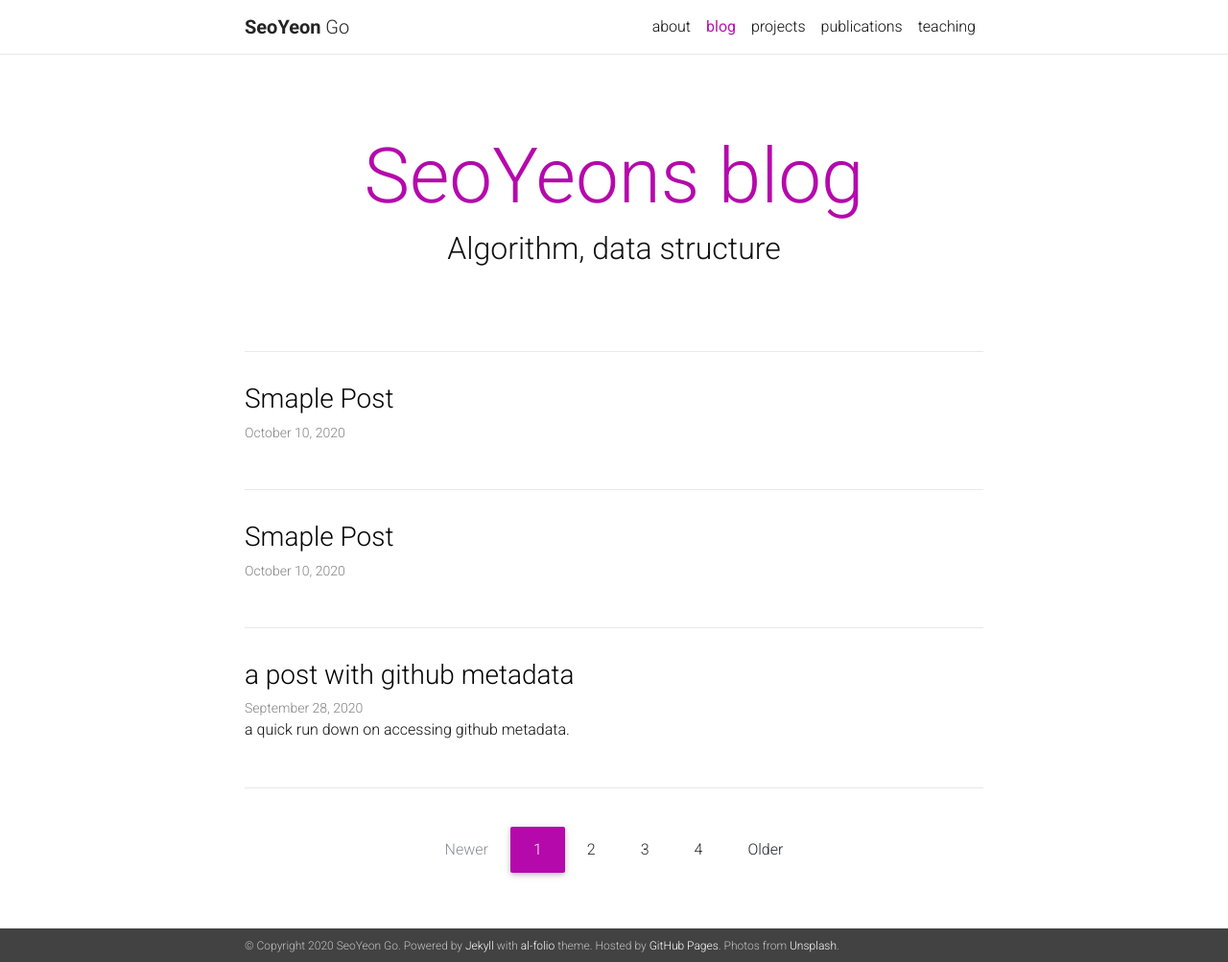
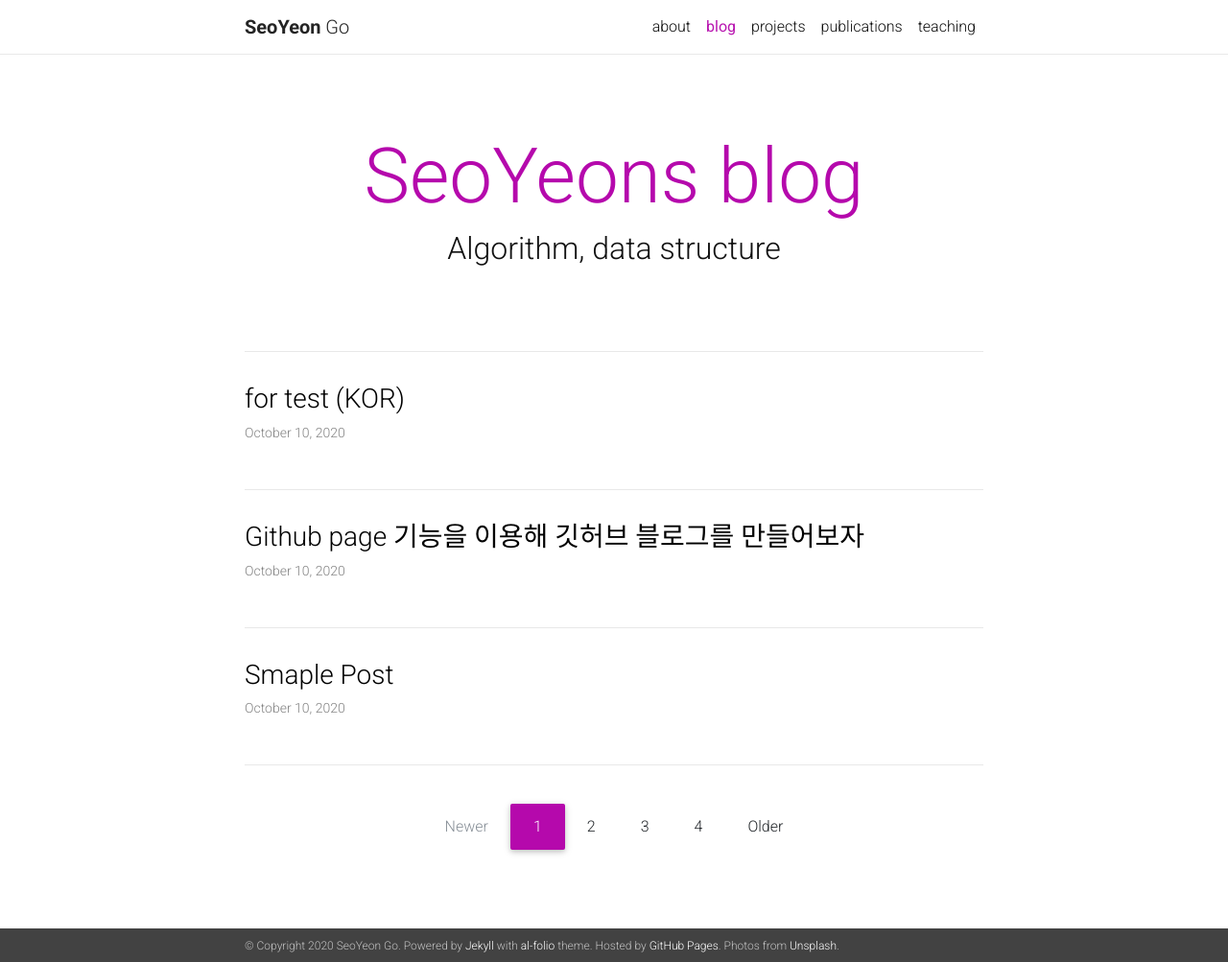
Before and after one commit to SEOYEONGO/SEOYEONGO.github.io, a Jekyll site: the page built from blog/index.html, in a window 1280 px wide and 1003 px high. Shown: the whole window at 96% size. Built offline with Jekyll 4.4.1, drawn with Linux system fonts in a browser that asks for light colours; nearby versions of some CDN libraries; the list of posts is cut into pages by our own code; a style sheet for code colours, icons or effects is not loaded; some of the changed lines change nothing that is shown.

Commit message:
edit and upload : new post

```diff
--- /dev/null
+++ b/_posts/2020-10-10-githubblog.md
@@ -0,0 +1,353 @@
+---
+layout: post
+title: Github page 기능을 이용해 깃허브 블로그를 만들어보자
+---
+## Github page 기능을 이용해 깃허브 블로그를 만드는 방법을 정리해보겠다.
+
+
+
+요즘엔 깃허브(블로그) 포트폴리오를 요구하는 회사가 많다고 한다.
+
+그리고 깃허브 블로그를 하나 파고 거기에 자신만의 TIL(output과 review용), 수행한 프로젝트 등을 올리는 자체가 굉장히 매력적으로 다가왔다. 그래서 깃과 깃허브를 모르는 상태에서 포폴 사이트 하나 만들자는 집념으로 공부해보았다.
+
+
+
++) https://blog.chulgil.me/how-to-make-blog-using-github/
+
+깃허브 블로그를 만들어야 하는 이유가 잘 정리되어 있다.
+
+
+
+각설하고.
+
+
+---
+### 1. GitHub Pages 기능을 사용해 보자.
+
+GitHub Pages는 깃허브의 기능 중 하나로, 이 기능을 사용하면
+
+별도의 웹 호스팅 서비스(웹 서버 기능 제공)를 사용하지 않고도 무료로 자기만의 홈페이지를 만들 수 있다.
+
+
+
+저장소에 홈페이지 파일을 올린 뒤 저장소의 주소를 그대로 홈페이지 주소로 사용할 수 있는 기능이다.
+
+-그렇기에 레포 이름이 홈페이지 주소로 이름 붙여야 한다!
+
+-이 기능을 사용하면 깃허브 저장소를 웹 서버처럼 활용할 수 있기 때문에 무료로 깃허브의 저장소를 블로그나 홈페이지 공간으로 사용할 수 있다.
+
+(Boostrap 또한 GitHub Pages를 사용해 만든 홈페이지이다.)
+
+
+---
+### 2. 사용자와 프로젝트를 위한 페이지
++ 사용자 페이지
+
+사용자 페이지는 페이지만을 위한 특별한 저장소에 저장한다. 이 저장소의 이름은 계정 이름을 사용한다. 만약 계정이 dogfeet라면 이 조직을 위한 저장소의 이름은 **dogfeet/dogfeet.github.io** 이 된다.
+
+저장소의 이름은 반드시 **username/username.github.com**의 구조를 가진다.
+master 브랜치의 내용이 곧 페이지에서 보이는 내용이다.
+알아둘 것: 사용자 페이지의 저장소는 반드시 그 자신의 계정 이름밖에 사용하지 못한다. 다시 말해서 joe/bob.github.com식의 저장소는 페이지로 작동하지 않는다.
+
++ 프로젝트 페이지
+
+사용자 페이지와는 다르게 프로젝트 페이지는 그 프로젝트의 저장소를 그대로 사용한다. (새로 저장소를 만들 필요 없다.) 그렇게 만들어진 페이지는 몇 가지를 제외하고 사용자 페이지와 완전히 똑같다.
+
+페이지를 만들거나 퍼블리싱 할 때에 gh-pages 브랜치를 사용한다.
+
+커스텀 도메인을 사용하지 않으면 프로젝트 페이지는 사용자 페이지의 서브 경로로 제공된다. 주소는 username.github.com/projectname의 형태를 띈다.
+
+커스텀 404 에러 페이지를 사용하려면 커스텀 도메인을 사용해야 한다. 커스텀 도메인을 사용하지 않으면 사용자 페이지의 404 에러 페이지를 사용하게 된다.
+
+* 자동으로 페이지 만들기
+
+프로젝트나 사용자의 페이지를 빠르게 만들려면 GitHub에서 제공하는 페이지 제작 도구를 이용한다.
+
+
+* 사용자 페이지
+
+사용자 페이지를 만들려면 우선 username.github.com이나 orgname.github.com이란 이름의 저장소를 만들어야 한다. 물론 여기서 username이나 orgname은 자기 자신의 github계정 이름이어야 한다. 그렇지 않으면 페이지는 만들어지지 않는다. 저장소의 admin 페이지에 가면 제작 도구를 사용할 수 있다.
+
+
+* 프로젝트 페이지
+
+모든 프로젝트 저장소에서 페이지를 만들고 퍼블리싱 할 수 있다. 하지만 주의할 것은 비공개 저장소에서 만든 페이지는 공개 페이지가 된다. (비공개 페이지를 만들 수 없다.)
+
+
+* 수동으로 페이지 만들기
+쉽게 하는 방법에는 오픈소스를 포크해서 수정하거나 (jekyll 이용) / 오픈 소스를 클론해서 수정하는 방법이 있다.
+
+
+여기서는 오픈 소스를 클론해서 수정하는 방법으로 설명하겠다.
+
+---
+### 3. Jekyll과 페이지
+
+일반적인 HTML 컨텐츠를 지원하는 차원에서 GitHub의 페이지는 Jekyll을 지원한다.  Jekyll은 여러(특히 마크다운) 형태의 텍스트와 테마를 소스로 하여 정적 HTML 웹사이트를 제너레이트하는 툴이다. Ruby 스크립트로 만들어져 있으나, 블로그를 만드는 데에는 루비를 전혀 몰라도 된다. 워드프레스를 사용하여 블로그를 만드는 노력이면 워드프레스보다 훨씬 더 빠르고 보안에도 뛰어난 블로그를 깃허브에 무료로 만들 수 있고, 별도의 페이지를 만들기도 쉽다. 또한, HTML과 CSS에 대한 약간의 지식만 있으면 페이지는 물론 각 포스트마다 다른 레이아웃을 줄 수도 있다.
+
+
+**Jekyll 사용하기**
+
+GitHub의 모든 페이지는 Jekyll로 돌아간다. 일반 HTML 파일 또한 유효한 Jekyll 사이트이기 때문에 이미 가지고 있던 HTML 파일들을 수정하지 않아도 된다. 그냥 전부 HTML 파일이면 괜찮다. README에 Jekyll의 기능들과 그 사용법이 적혀있다.
+
+
+**Jekyll 설정하기**
+
+_config.yml 파일에 Jekyll의 대부분의 설정이 다 들어있다.
+
+_config.yml 파일에 들어가서 name과 description, footer links의 url 부분은 꼭 수정하도록 하자.
+
+
+
+
+
+// 배포에 대한 부분 설명 추가.
+
+
+
+**Troubleshooting**
+
+사이트를 GitHub에 푸시 후에도 Jekyll 사이트가 보이지 않는다면 Jekyll을 로컬에서 돌려보면 여러 오류를 잡을 수 있다. 이 기능을 위해 GitHub에서 사용하는 것과 같은 버전의 Jekyll을 사용하길 바란다.
+
+
+GitHub의 페이지 서버는 Jekyll 버전 0.11.0, Liquid 버전 2.2.2를 사용하고 다음 명령어로 실행을 시킨다.
+
+
+`$ jekyll --pygments --no-lsi --safe`
+
+
+만약 GitHub에 푸시하고도 페이지가 만들어지지 않으면 '페이지가 안 보여요'가이드를 보라.
+
+
+- Jekyll 끄기
+
+Jekyll을 그만 사용하려면 저장소의 루트에 .nojekyll이란 이름의 파일을 만들고 푸시하기만 하면 된다.
+
+
+---
+### 4. 페이지에 커스텀 도메인을 설정해보자.
+
+GitHub의 페이지에 사용자가 지정하는 도메인 이름을 설정해줄 수 있다.
+
+
+
+페이지에 커스컴 도메인을 설정하고 싶다면
+
+아래 두 개 사이트를 가입하자.
+
+![가비아](www.gabia.com)
+
+![dnszi](www.dnszi.com)
+
+* 맨 아래 사이트는 깃허브 블로그에 댓글을 달 수 있는 기능을 추가할 수 있는 사이트이다.
+![디스큐스](www.disqus.com)
+
+
+* Let's Go!
+
+* 4-0. 위의 사이트를 모두 가입하시오.
+
+* 4-1. 도메인을 구매하자.
+
+도메인 구입부터(가비아 사이트에서) 찬찬히 해보자.
+
+(도메인은 가비아 말고도 freenom, whois, 카페24 등에서 살 수 있다.) - 이것이 웹호스팅 서비스임.
+
+
+- DNSZI 사이트는 도메인 네임서버이다.
+
+> 도메인 네임서버란?
+
+>> 네임서버(Name server)는 바로 이 도메인 이름과 IP의 상호변환을 가능하게 해주는 서버입니다.
+
+
+>> 컴퓨터는 Internet Protocol(IP)라고 불리는 일련의 숫자들을 통해 인터넷 주소를 인식하게 됩니다.
+하지만 이러한 숫자는 사람이 기억하고 사용하기가 어렵기 때문에 단어와 숫자의 조합을 사용하여 사용자들이 보다 쉽게 이용할 수 있는 도메인 이름이 생기게 되었습니다.
+
+
+>> 네임서버(Name server)는 바로 이 도메인 이름과 IP의 상호변환을 가능하게 해주는 서버입니다.
+
+
+>> 대부분의 도메인 이름은 2개의 네임서버를 갖게 되는데, 이는 두개의 네임서버가 서로 병렬적으로 동작하면서 네임서비스를 보다 안정적으로 연결되도록 합니다. 네임서버는 도메인과 IP를 연결 시켜주는 역할을 합니다.
+
+
+>> 원래 모든 인터넷 주소는 위와같이 숫자로 이루어진 IP주소로 되어있습니다. 하지만 그와 같이 숫자로 된 주소는 복잡하고 기억하기가 어렵기 때문에 간단히 표기 할 수 있는 도메인(Domain)이 주소 역할을 할 수 있게끔 규약이 생긴것 이고, 해당 홈페이지의 고유 주소인 IP를 도메인으로 변환, 연결시켜주는 기능이 담긴것이 네임서버 입니다.
+
+
+>> 때문에 아무리 도메인을 등록하였다 하더라도 네임서버에 해당 도메인이 어떤 IP로 연결되었는가 하는 정보가 없다면 그 도메인으로 어떤 주소로도 접속이 되지 않으며, [페이지를 표시할 수 없습니다]라는 메시지를 보여주게 됩니다.
+
+
+
+| 가비아에 가입.로그인하고 상단의 도메인 메뉴를 눌러 원하는 도메인을 고르자. |
+
+단, 우리는 깃허브 블로그를 만들 것이니 계정이름.원하는 도메인 이런 식으로 검색해야 한다. - 주의하자.
+
+어떤 도메인이 있는지 몰라도 괜찮다. 일단 .com이라도 입력하면 아래에 여러개가 더뜬다.
+
+seoyeongo.site   (1년에 1900원)  // 외국에서 돌리는 서버인듯.
+
+seoyeongo.shop  (1년에 500원)
+
+seoyeongo.me (1년에 6000원)   // 포폴 사이트 도메인으로 많이 쓴다.
+
+seoyeongo.io  // 포폴 사이트 도메인으로 많이 쓴다.
+
+seoyeongo.co.kr (1년에 13,500원)
+
+이런 식이다.
+
+
+골랐으면 구매하자. 우측 상단의 [ My 가비아 ] - [ 서비스 관리 ]  순으로 클릭하고
+
+스크롤을 내리면 구매한 도메인이 하나 뜰 것이다. 맨 우측에 보이는 [ 관리툴 ] 을 누르자.
+
+그러면 네임서버가 1차, 2차, 3차, 4차 이런식으로 보일 것이다. (공백 상태)
+
+여기에 우리는 우리의 네임서버를 추가해줄 것이다.
+
+
+
+네임서버가 어디있느냐, 바로 dnszi 사이트에 있다. 여기에 가입했다면 자신의 네임서버가 생긴다.
+
+2차까지 밖에 안보일테지만 커서를 올리면 5차까지 보일 것이다.
+
+이것을 고대로 가비아 사이트의 네임서버에 복붙해주자.
+
+5차까지 생성해서 추가해주자.
+
+
+
+자신이 구매한 도메인을 복붙해서 가지고 오자.
+
+이제 가비아는 닫아도 된다.
+
+
+
+* 4-2. 구매한 도메인의  DNS을 세팅하자.
+이는 네임서버 제공 사이트에서 이루어진다.
+
+모든 도메인 네임서버에서는 구입한 도메인을 특정 IP주소로 연결해 주는 기능이 있다.
+우리는 구매한 도메인을 Github Pages IP로 연결해줘야 한다.
+
+dnszi에 가입.로그인 하면 왼쪽 상단에 보이는 [ 도메인 추가 ] 버튼을 누른다.
+
+가비아에서 구매하고 복사한 도메인 주소를 여기에 붙여넣기 한다. 그후 [ 추가완료 ] 를 누른다.
+
+그러면 도메인 목록에 방금 추가한 도메인 주소가 뜰 것이다. 떠있는 [ 도메인 명 ] 을 클릭하라.
+
+
+
+호스트IP 관리(A레코드)
+CNAME 관리(별명)
+....
+TTL 관리(Time To Live)
+이런 식으로 떠있을 것이다.
+
+  - 1. A 레코트 설정
+    [ 호스트 IP 관리 (A레코드) ] 를 클릭하면,  A레코드/ IP 주소 / DDNS 설정 / 관리메모 이렇게 뜰 것이다.
+    | 빈칸 | A레코드| 요런 식으로 되어 있을 건데 빈칸 그대로 냅두고,
+
+   IP 주소는 다음 주소를 차례로 입력하면 된다.
+
+   185.199.108.153
+
+   185.199.109.153
+
+    185.199.110.153
+
+    185.199.111.153
+
+
+  ddns 설정은 건들지 말고 (x상태로 두어라)
+
+  관리메모는 선택이다. 쓰는 도메인이 여러 개일 때 구별하기 좋을 것 같다.
+
+
+
+  축하한다. A 레코드 설정이 끝났다.
+
+
+
+  - 2. 상단의 [ CNAME 관리(별명) ] 을 클릭하면,  CNAME값 / 목적지(연결) 도메인 / 관리메모 이렇게 뜰 것이다.
+
+   CNAME 값은 | [ 빈칸 ].입력한 도메인 주소 | 이렇게 뜰 것인데, 빈칸에 'www'를 넣어주자.
+
+   목적지(연결) 도메인에 들어갈 값은 당신이 깃헙 블로그를 만들 원격 저장소의 이름이다.
+
+   예를 들면 seoyeongo.github.io 이다. [ CNAME 추가 ]를 눌러 완성하자.
+
+
+  - 3. 상단의 [ 고급 관리 ] - [ TTL 관리 ]
+
+  TTL(time to live). 최신 정보를 읽는 시간 간격 정도로 생각하면 될 듯.
+
+  기본 값은 7200(2시간)이지만, 앞으로의 작업을 위해서 잠깐 600(10분)으로 바꿔주자.
+
+  단, 사이트 연결이 끝나면 다시 기본값 7200(2시간)으로 바꿔 놓아야 한다.
+
+
+  맞게 설정했다면 밑에 다음과 같이 뜰 것이다.
+
+
+  도메인 or 호스트이름	타입
+
+  seoyeongo.site	A
+
+  www.seoyeongo.site	CNAME
+
+
+  축하한다. 이제 GitHub로 돌아가 보자.
+
+
+---
+### 5. Github pages repository 에서 도메인 설정
+
+깃허브 레포 - [ Setting ] 으로 들어가자. 밑으로 내리다보면 [ Github Pages 설정 칸 ] 이 나온다.
+
+[ Custom domain ] 밑의 빈칸에 구매한 도메인 주소를 넣고 [ save ]를 누르자.
+
+
+
+
+---
+### 6. 잘되었는지 확인하기
+
+이제 확인만 하면 되는데 시간이 10분 정도 걸린다. (TTL 설정한 값). 여유를 갖고 기다리자.
+
+Your site is published at https://seoyeongo.site/
+
+깃허브 레포 설정의 깃허브 페이지에서 이런 문구가 뜨면 성공이다.
+
+접속해보면 연결이 잘 된 것을 알 수 있다.
+
+
+---
+페이지가 안 보여요. "unable to run Jekyll!"
+
+
+가끔 페이지는 푸시 후에 빌드에 실패해서 "unable to run jekyll"이라는 에러를 내뱉을 때가 있다. 이 에러가 나올 수 있는 몇몇 원인을 알아보자.
+
+
+* 저수준 태그 에러
+
+Jekyll은 현재 저수준의 Liquid 태그에 대한 이슈사항이 있다. 만약 이 기능을 사용한다면 템플릿에 중괄호 등을 이스케이프 시킬 때는 HTML 이스케이프 시퀀스 같은 방법을 사용하는 등의 우회로를 찾아야 한다.
+
+
+* 안전하지 않은 플러그인
+
+페이지의 서버는 안전하다고 확인되지 않은 플러그인은 빌드하지 않는다. _plugins폴더에 있는 모든 플러그인 또한 이 규칙에 적용받는다. 이 문제는 두 가지 해결책이 존재한다.
+
+
+안전하지 않은 플러그인을 지운다. 또는
+소스 파일 대신에 페이지를 로컬에서 빌드하고 그 결과 파일을 푸시한다.
+두 번째 해결책이 Octopress가 취하고 있는 전략이다.
+
+
+* 문법 에러
+
+때로 타이핑을 잘못 했다던가 하는 이유로 빌드가 실패하는 때도 있다. 이는 jekyll을 로컬에서 jekyll --safe를 이용해 확실히 잡아야 한다. GitHub에서 사용하는 서버에서 사용하는 jekyll의 버전은 Jekyll과 페이지 섹션에서 알 수 있다.
+
+
+* 소스 세팅
+
+GitHub의 빌드 서버는 당신의 페이지를 빌드할 때 source 세팅을 덮어쓴다. 만약 당신이 이 세팅을 바꾼다면 페이지가 빌드되지 않을 수도 있다.
--- a/_posts/2020-10-10-test.md
+++ b/_posts/2020-10-10-test.md
@@ -1,6 +1,6 @@
 ---
 layout: post
-title: "Smaple Post"
+title: "for test (KOR)"
 ---
 Cos ah ah I'm in the stars tonight
 
```
